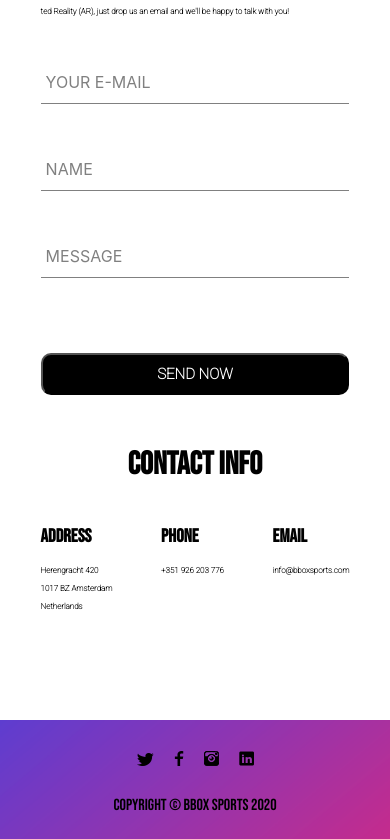
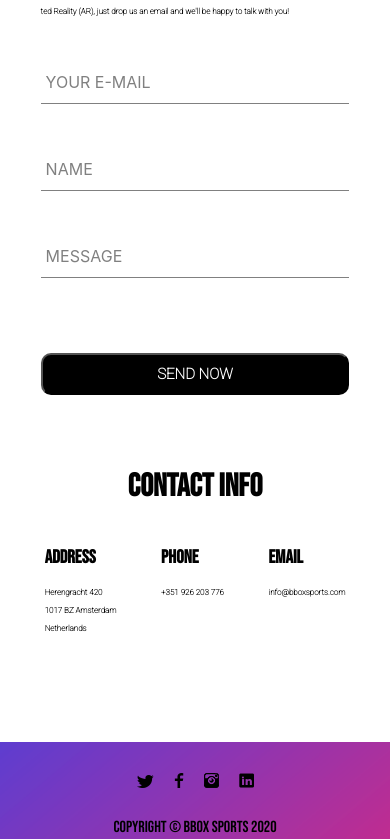
Before and after one commit to PedrOC20/horus, a React (Create React App) app: page / in a window 390 px wide. Shown: the part 8991-9830 px from the top of the page. Built offline with nearby package versions, Linux system fonts and the light colour scheme.

Commit message:
Change display of contact form

```diff
--- a/src/components/contact-us/contact-us.component.jsx
+++ b/src/components/contact-us/contact-us.component.jsx
@@ -63,7 +63,6 @@ class ContactUs extends React.Component{
   render() {
     return(
       <div id='contact' className='contact-us'>
-        <div className='contact'>
         <div className='contact-form'>
           <h1>CONTACT FORM</h1>
           <p>If you are interested in having your Sports Team engaged with your fans through Augmen-</p>
@@ -119,7 +118,6 @@ class ContactUs extends React.Component{
           </div>
         </div>
       </div>
-      </div>
     )
   }
 }
--- a/src/components/contact-us/contact-us.styles.scss
+++ b/src/components/contact-us/contact-us.styles.scss
@@ -9,7 +9,7 @@
   @media screen and (max-width:992px) {
     display: flex;
     flex-direction: column;
-
+    align-items: center;
   }
 
   h1 {
@@ -58,9 +58,6 @@
     }
   }
 
-  .contact {
-    margin: 0 auto;
-
   .contact-form {
     @media screen and (max-width: 992px) {
       h1 {
@@ -69,22 +66,22 @@
     }
   }
 
-    .contact-info{
+  .contact-info {
+    @media screen and (max-width: 992px) {
+      width: 100%;
       margin-top: 50px;
-      @media screen and (max-width: 992px) {
       h1 {
         text-align: center;
       }
     }
+
     .contact-details {
       @media screen and (max-width: 992px) {
+
         display: flex;
         flex-direction: row;
-          align-items: flex-start;
-          justify-content: space-between;
+        justify-content: space-evenly;
       }
     }
   }
 }
-
-}
```
Lines whose indentation alone changed are shown as unchanged.
